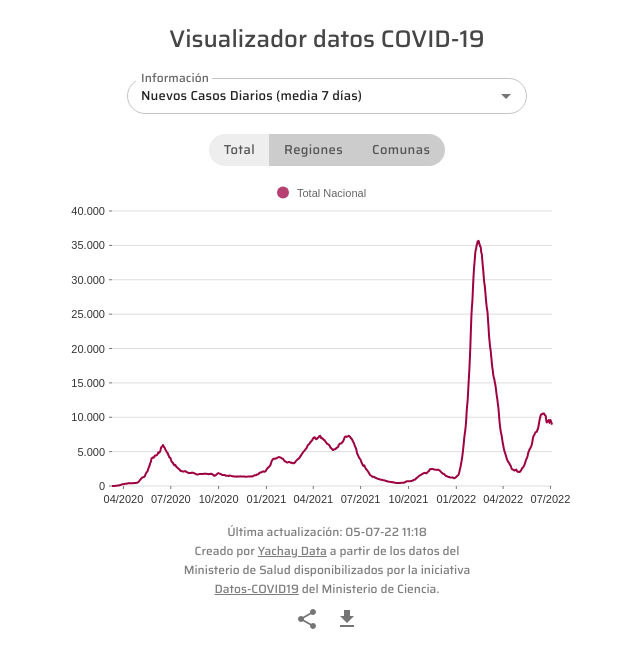
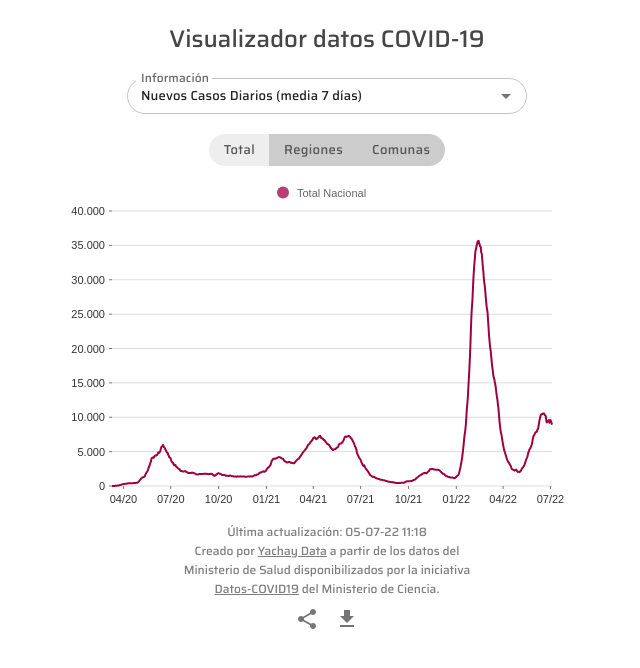
Before and after one commit to YachayData/visualizer, a React (Create React App) app: page / in a window 1280 px wide. Shown: the top 668 px of the page, without its empty margins (313-953 px from the left). Built offline with nearby package versions, Linux system fonts and the light colour scheme.

Commit message:
ajuste fecha

```diff
--- a/src/components/linePlot.js
+++ b/src/components/linePlot.js
@@ -22,7 +22,7 @@ const MyLine = ({ data, screenWidth, isInteractive, fontFamily, prev }) => {
       }}
       xScale={{
         type: "time",
-        format: "%d-%m-%Y",
+        format: "%d-%m-%y",
         precision: "day",
         useUTC: false,
       }}
@@ -33,12 +33,12 @@ const MyLine = ({ data, screenWidth, isInteractive, fontFamily, prev }) => {
       }}
       colors={{ scheme: "spectral" }}
       yFormat={integerFormat}
-      xFormat={"time:%d-%m-%Y"}
+      xFormat={"time:%d-%m-%y"}
       axisTop={null}
       axisRight={null}
       axisBottom={{
         orient: "bottom",
-        format: "%m/%Y",
+        format: "%m/%y",
         tickSize: 3,
         tickPadding: 4,
         tickValues: "every 3 months",
```
